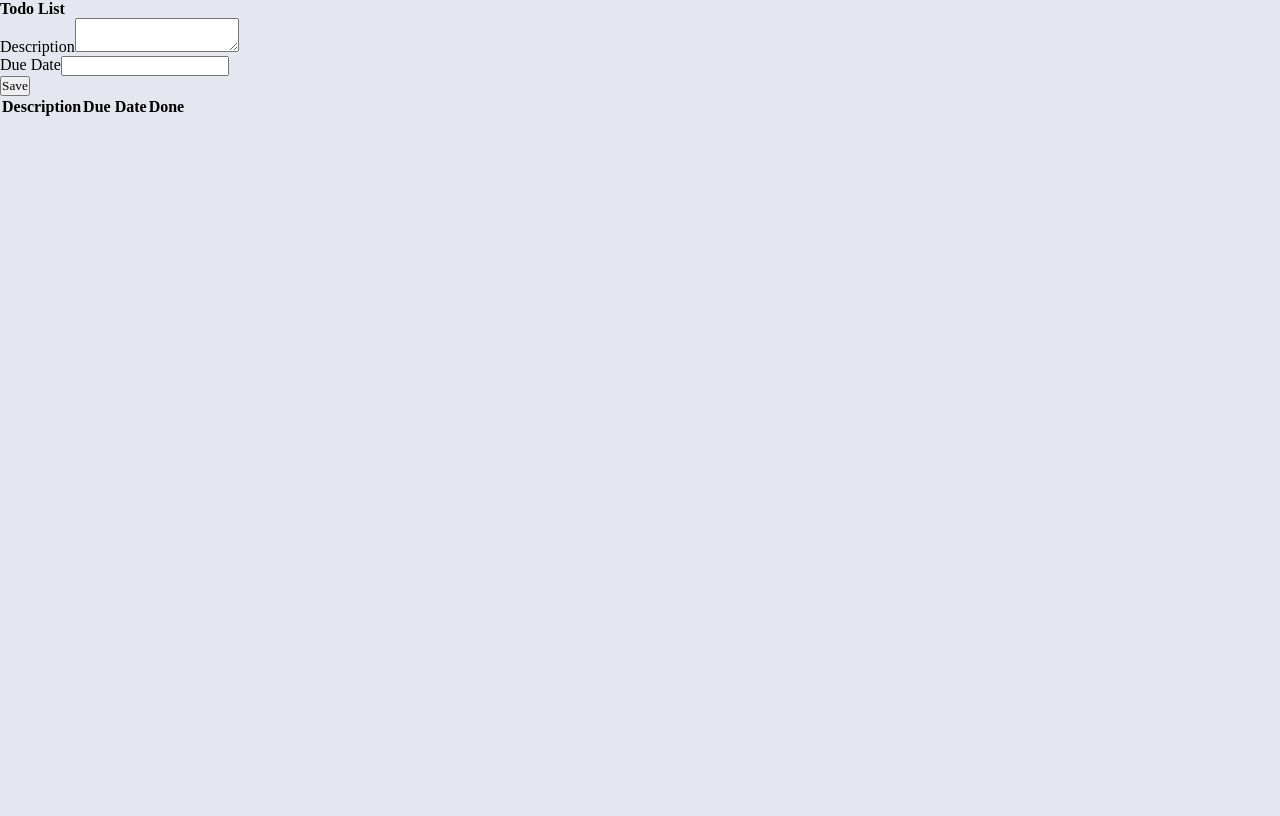
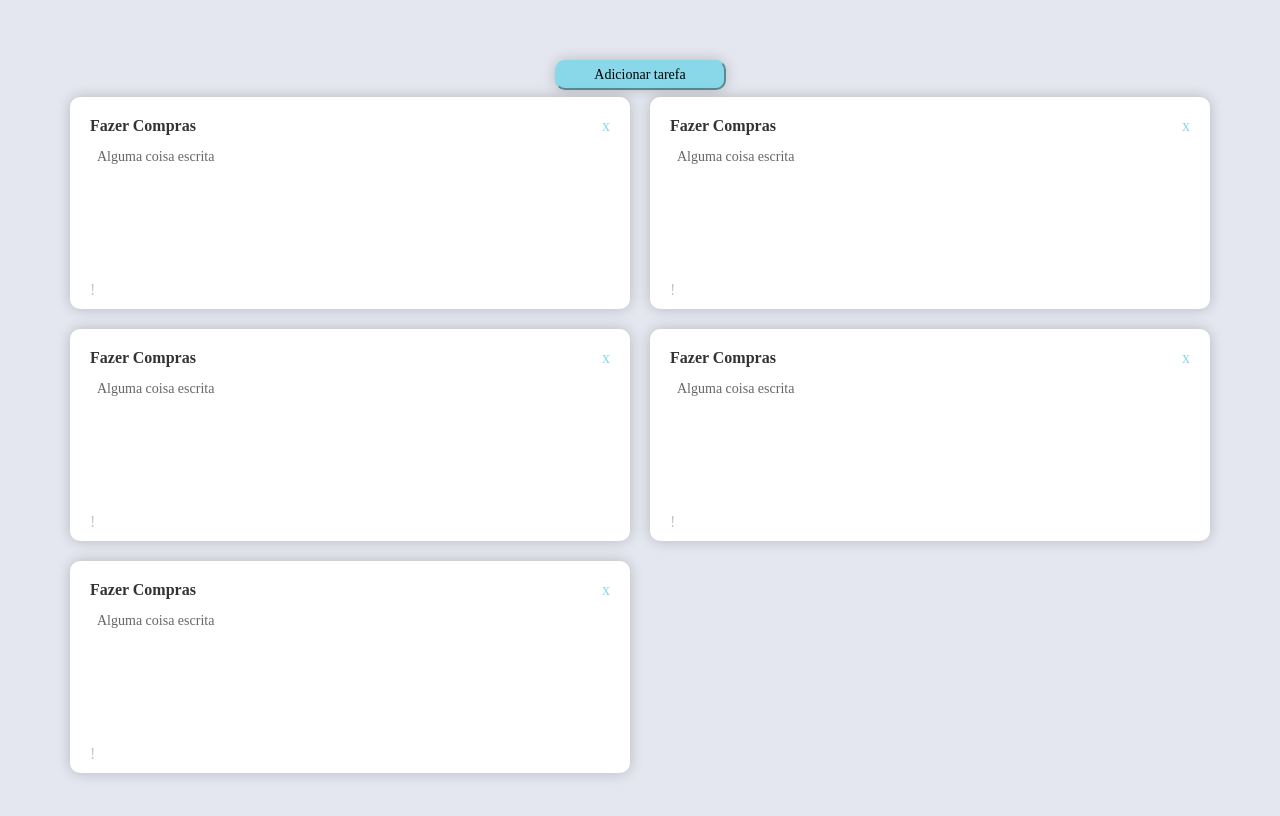
Before and after one commit to Dires00/Todo-List, a React (Create React App) app in the folder frontend/: page / in a window 1280 px wide. Shown: the top 816 px of the page. Built offline with nearby package versions, Linux system fonts and the light colour scheme; the HTML template or start-up script is replaced by a standard one.

Commit message:
Continuando o frontend

```diff
--- /dev/null
+++ b/frontend/src/App.css
@@ -0,0 +1,9 @@
+#app {
+    max-width: 1200px;
+    margin: 0 auto;
+    padding: 60px 30px;
+
+    display: flex;
+    flex-direction: row;
+    align-items: flex-start;
+}
--- a/frontend/src/App.js
+++ b/frontend/src/App.js
@@ -1,35 +1,26 @@
 import React from 'react'
 
+import { useState } from 'react'
+
 import './global.css'
+import './App.css'
+import './main.css'
+
+import List from './Components/List/List'
+import Popup from './Components/Popup/Popup'
 
 function App() {
+  const [buttonPopup,  setButtonPopup] = useState(false)
   return (
     <div id="app">
-      <aside>
-        <strong>Todo List</strong>
-        <form>
-          <div className='input-block'>
-            <label htmlFor='description'>Description</label>
-            <textarea></textarea>
-          </div>
-
-          <div className='input-block'>
-            <label htmlFor='duedate'>Due Date</label>
-            <input></input>
-          </div>
-
-          <button type='submit'>Save</button>
-        </form>
-      </aside>
-
       <main>
-        <table id = "todolistTable">
-          <tr>
-            <th>Description</th>
-            <th>Due Date</th>
-            <th>Done</th>
-          </tr>
-        </table>
+        <div className='new-task'>
+          <button className='new-task' onClick={() => setButtonPopup(true)}>Adicionar tarefa</button>
+        </div>
+        <ul>
+          <List/>
+        </ul>
+        <Popup trigger={buttonPopup} setTrigger={setButtonPopup}/>
       </main>
     </div>
   );
--- /dev/null
+++ b/frontend/src/Components/List/List.js
@@ -0,0 +1,80 @@
+import React from "react";
+
+function List(){
+    return(
+        <>
+            <li className='todolist-infos'>
+            <div>
+                <strong>Fazer Compras</strong>
+                <div>
+                    x
+                </div>
+            </div>
+            <textarea>
+                Alguma coisa escrita
+            </textarea>
+            <span>
+                !
+            </span>
+        </li>
+        <li className='todolist-infos'>
+            <div>
+                <strong>Fazer Compras</strong>
+                <div>
+                    x
+                </div>
+            </div>
+            <textarea>
+                Alguma coisa escrita
+            </textarea>
+            <span>
+                !
+            </span>
+        </li>
+        <li className='todolist-infos'>
+            <div>
+                <strong>Fazer Compras</strong>
+                <div>
+                    x
+                </div>
+            </div>
+            <textarea>
+                Alguma coisa escrita
+            </textarea>
+            <span>
+                !
+            </span>
+        </li>
+        <li className='todolist-infos'>
+            <div>
+                <strong>Fazer Compras</strong>
+                <div>
+                    x
+                </div>
+            </div>
+            <textarea>
+                Alguma coisa escrita
+            </textarea>
+            <span>
+                !
+            </span>
+        </li>
+        <li className='todolist-infos'>
+            <div>
+                <strong>Fazer Compras</strong>
+                <div>
+                    x
+                </div>
+            </div>
+            <textarea>
+                Alguma coisa escrita
+            </textarea>
+            <span>
+                !
+            </span>
+        </li>
+        </>
+    )
+}
+
+export default List
--- /dev/null
+++ b/frontend/src/Components/Popup/Popup.css
@@ -0,0 +1,39 @@
+.popup{
+    position: fixed;
+    top: 0;
+    left: 0;
+    width: 100%;
+    height: 100vh;
+    background-color: rgba(0, 0, 0, 0.2);
+
+    display: flex;
+    justify-content: center;
+    align-items: center;
+}
+
+.popup-inner{
+    position: relative;
+    padding: 32px;
+    width: 100%;
+    max-width: 640px;
+    background-color: #FFF;
+}
+
+.popup-inner .close-btn{
+    background-color: rgb(137, 216, 234);
+    border-color: rgb(137, 216, 234);
+    box-shadow: 0 0 14px 0 rgba(0, 0, 0, 0.2);
+    font-size: 14px;
+    border-radius: 10px;
+    width: 15%;
+    height: 30px;
+    margin-bottom: 7px;
+}
+
+.popup-inner .close-btn:hover{
+    background-color: rgb(48, 156, 180);
+    border-color: rgb(48, 156, 180);
+    color: #FFF;
+    cursor: pointer;
+    transition: 0.2s;
+}
--- /dev/null
+++ b/frontend/src/Components/Popup/Popup.js
@@ -0,0 +1,31 @@
+import React from "react";
+
+import './Popup.css'
+function Popup(props) {
+    return (props.trigger) ? (
+        <div className="popup">
+            <div className="popup-inner">
+                <strong>Nova Tarefa</strong>
+                <div className="close-btn" onClick={() => props.setTrigger(false)}>
+                    x
+                </div>
+                <form>
+                    <div className='input-block'>
+                        <label htmlFor='description'>Description</label>
+                        <textarea></textarea>
+                    </div>
+
+                    <div className='input-block'>
+                        <label htmlFor='duedate'>Due Date</label>
+                        <input></input>
+                    </div>
+
+                    <button type='submit'>Save</button>
+                </form>
+            </div>
+        </div>
+    ) : ""
+
+}
+
+export default Popup
--- a/frontend/src/global.css
+++ b/frontend/src/global.css
@@ -10,7 +10,7 @@ html, body, #root{
 }
 
 body{
-    background: #E4e7eF;
+    background: #E4E7EF;
     -webkit-font-smoothing: antialiased;
 }
 
--- /dev/null
+++ b/frontend/src/main.css
@@ -0,0 +1,86 @@
+main {
+    flex: 1;
+}
+
+
+main div.new-task{
+    text-align: center;
+}
+
+main div.new-task button.new-task{
+    background-color: rgb(137, 216, 234);
+    border-color: rgb(137, 216, 234);
+    box-shadow: 0 0 14px 0 rgba(0, 0, 0, 0.2);
+    font-size: 14px;
+    border-radius: 10px;
+    width: 15%;
+    height: 30px;
+    margin-bottom: 7px;
+}
+
+main div.new-task button.new-task:hover{
+    background-color: rgb(48, 156, 180);
+    border-color: rgb(48, 156, 180);
+    color: #FFF;
+    cursor: pointer;
+    transition: 0.2s;
+}
+
+main ul {
+    display: grid;
+    grid-template-columns: 1fr 1fr;
+    gap: 20px;
+    list-style: none;
+}
+
+li.todolist-infos div{
+    display: flex;
+    justify-content: space-between;
+
+}
+
+li.todolist-infos{
+    background-color: #FFF;
+    box-shadow: 0 0 14px 0 rgba(0, 0, 0, 0.2);
+    border-radius: 10px;
+    padding: 20px 20px 10px 20px;
+}
+
+li.todolist-infos strong{
+    display: block;
+    font-size: 16px;
+    color: #333;
+}
+
+li.todolist-infos div div{
+    color: rgb(137, 216, 234);
+    cursor: pointer;
+}
+
+li.todolist-infos div div:hover{
+    color: rgb(48, 156, 180);
+
+}
+
+li.todolist-infos textarea{
+    padding: 7px;
+    margin-top: 7px;
+    margin-bottom: 5px;
+    width: 100%;
+    height: 130px;
+    font-size: 14px;
+    color: #666;
+    border: 0;
+    background: #fff;
+    resize: none;
+}
+
+li.todolist-infos span{
+    color: #C4C4C4;
+    cursor: pointer;
+}
+
+li.todolist-infos span:hover{
+    color: rgb(48, 156, 180);
+    transition: 0.2s;
+}
```
Also changed, not shown: frontend/src/Components/List/List.css (added).
